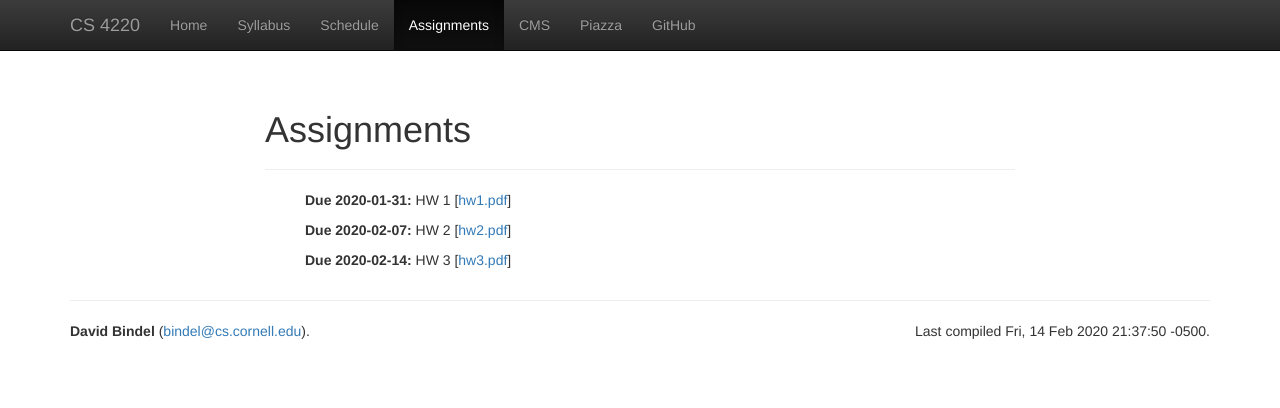
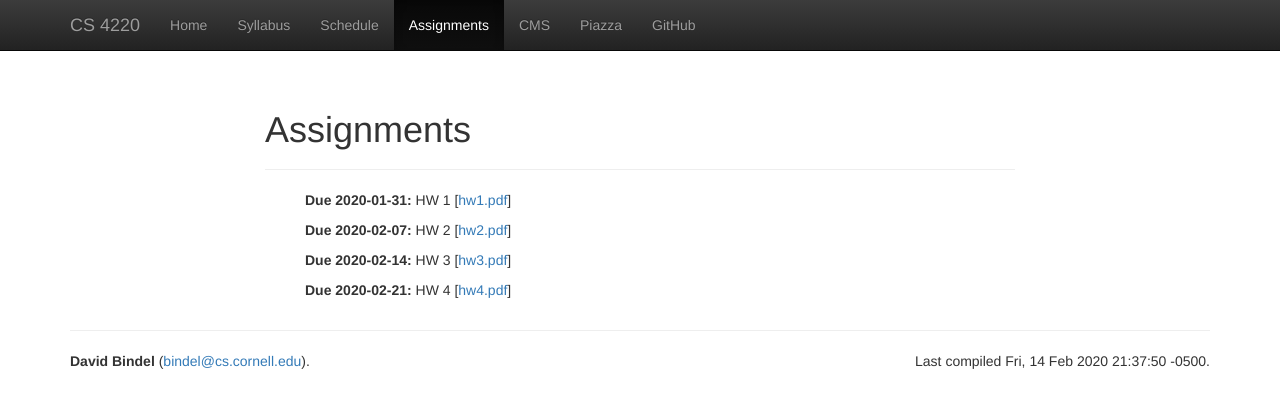
Before and after one commit to dbindel/cs4220-s20, a Jekyll site: the page built from web/assignments.html, in a window 1280 px wide. Shown: the top 408 px of the page. Built offline with Jekyll 4.4.1, drawn with Linux system fonts in a browser that asks for light colours; nearby versions of some CDN libraries.

Commit message:
Add HW 4.

```diff
--- a/web/_data/hw.yml
+++ b/web/_data/hw.yml
@@ -13,3 +13,8 @@
   text: HW 3
   files:
     - hw3.pdf
+-
+  due: 2020-02-21
+  text: HW 4
+  files:
+    - hw4.pdf
--- a/web/_data/lectures.yml
+++ b/web/_data/lectures.yml
@@ -66,6 +66,7 @@
   notes: 2020-02-14.pdf
   hw:
     - info: HW 4 due (2/21)
+      file: hw4.pdf
 #
 # ==================
 # Week 5 (least squares)
```
Also changed, not shown: 2 other files.
